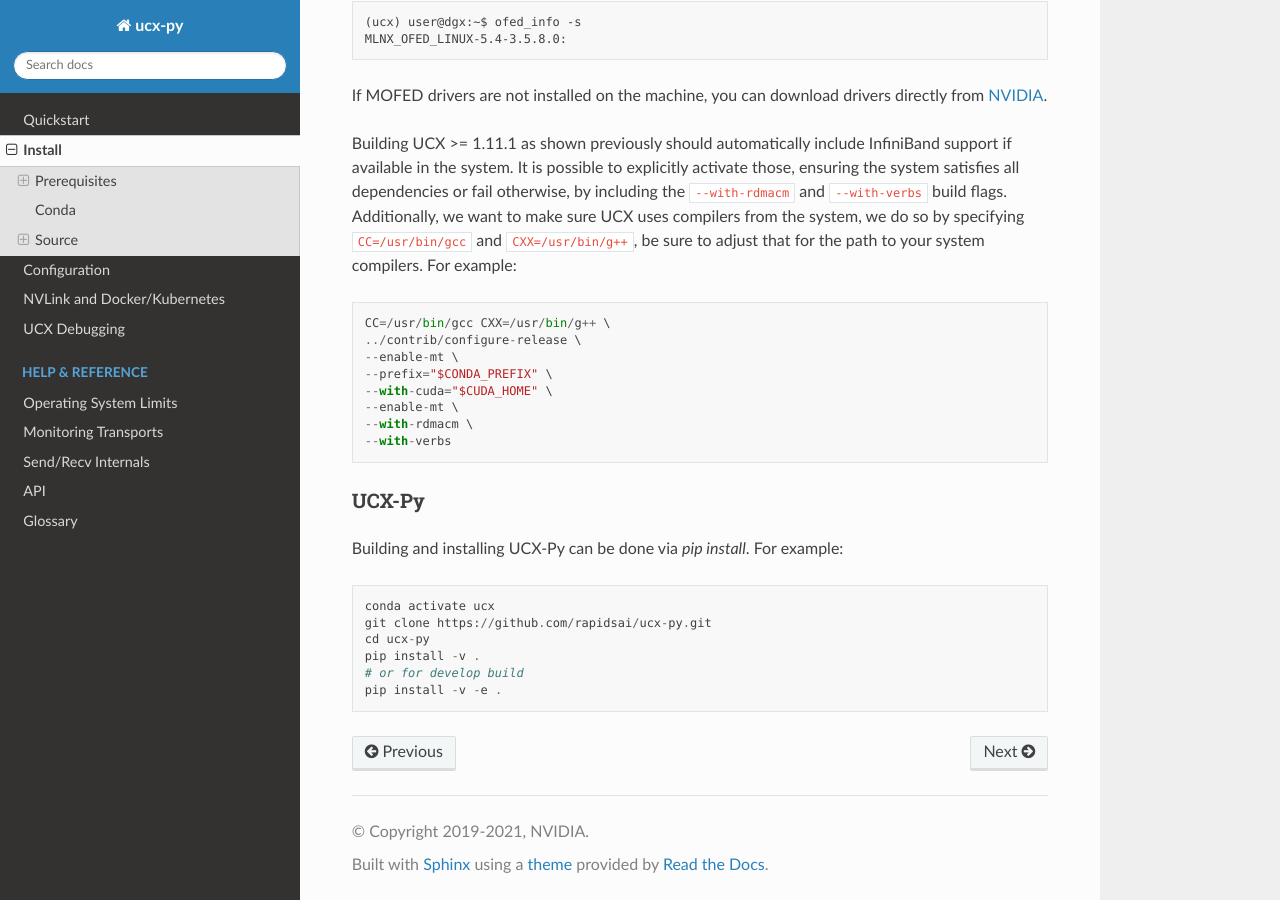
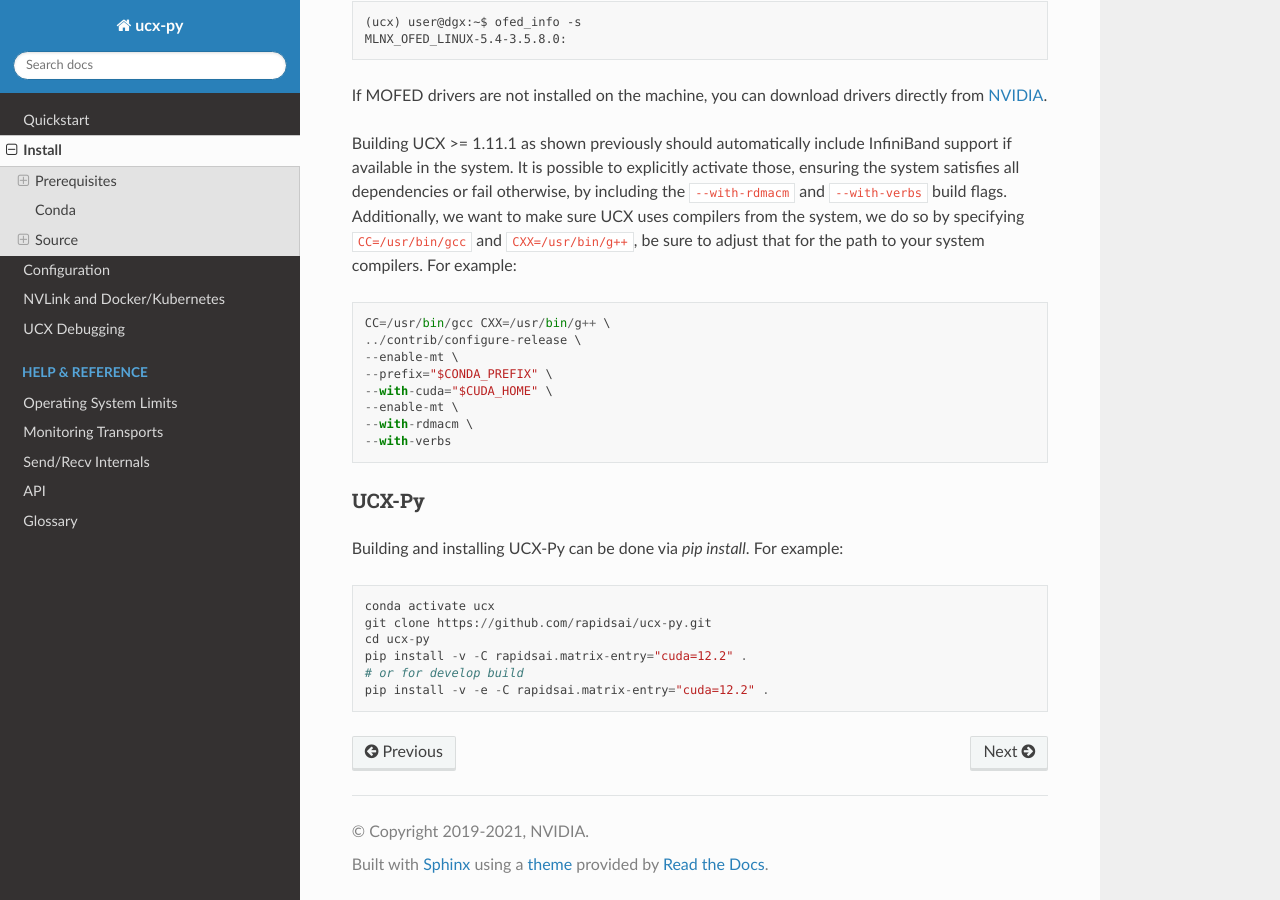
Before and after one commit to rapidsai/ucx-py, a Sphinx documentation site: the page built from docs/source/install.rst, in a window 1280 px wide and 900 px high, scrolled down 2792 px. Built offline with Sphinx 7.4.7 and the Read the Docs theme 2.0.0, drawn with Linux system fonts in a browser that asks for light colours; the version number could not be read and is left out.

Commit message:
make pip source installs a bit easier

```diff
--- a/docs/source/install.rst
+++ b/docs/source/install.rst
@@ -170,6 +170,6 @@
     conda activate ucx
     git clone https://github.com/rapidsai/ucx-py.git
     cd ucx-py
-    pip install -v .
+    pip install -v -C rapidsai.matrix-entry="cuda=12.2" .
     # or for develop build
-    pip install -v -e .
+    pip install -v -e -C rapidsai.matrix-entry="cuda=12.2" .
--- a/pyproject.toml
+++ b/pyproject.toml
@@ -116,6 +116,8 @@
 commit-files = [
     "ucp/COMMIT_FILE"
 ]
+# by default, do not rename the package 'ucx-py-cu${ver}'
+disable-cuda=true
 dependencies-file = "dependencies.yaml"
 requires = [
     "cython>=3.0.0",
```
Also changed, not shown: .readthedocs.yml, 1 other file.
